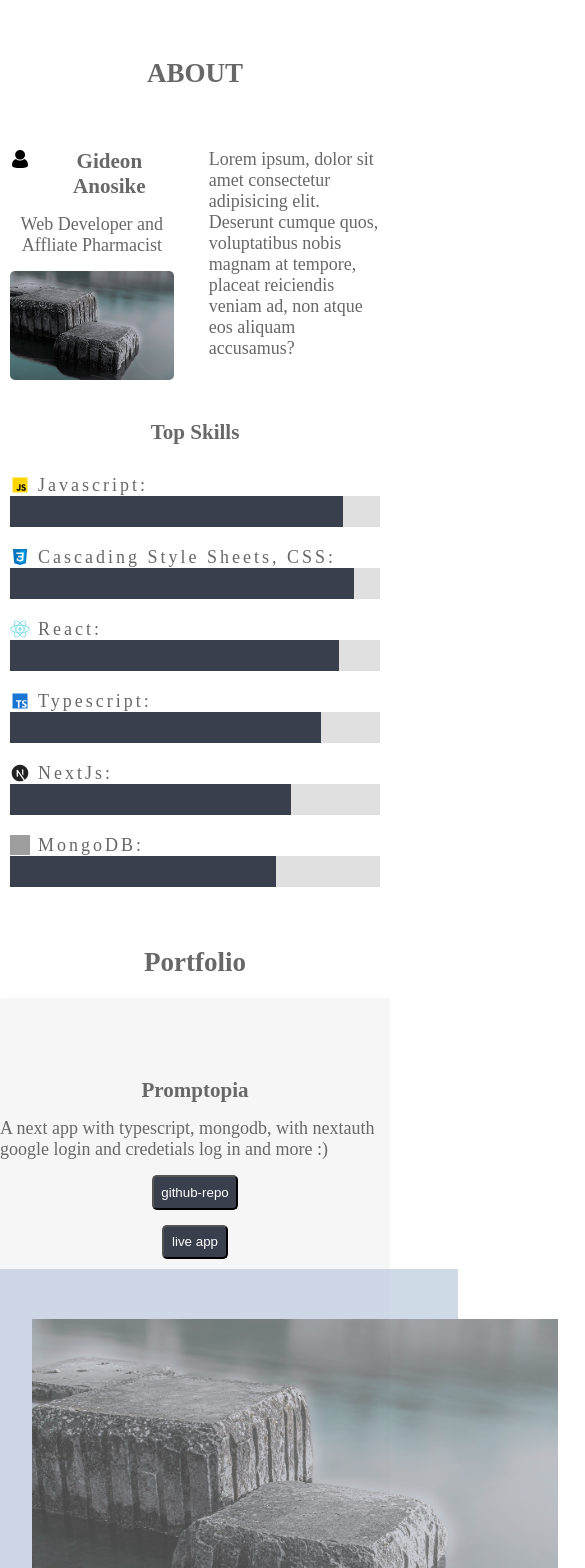
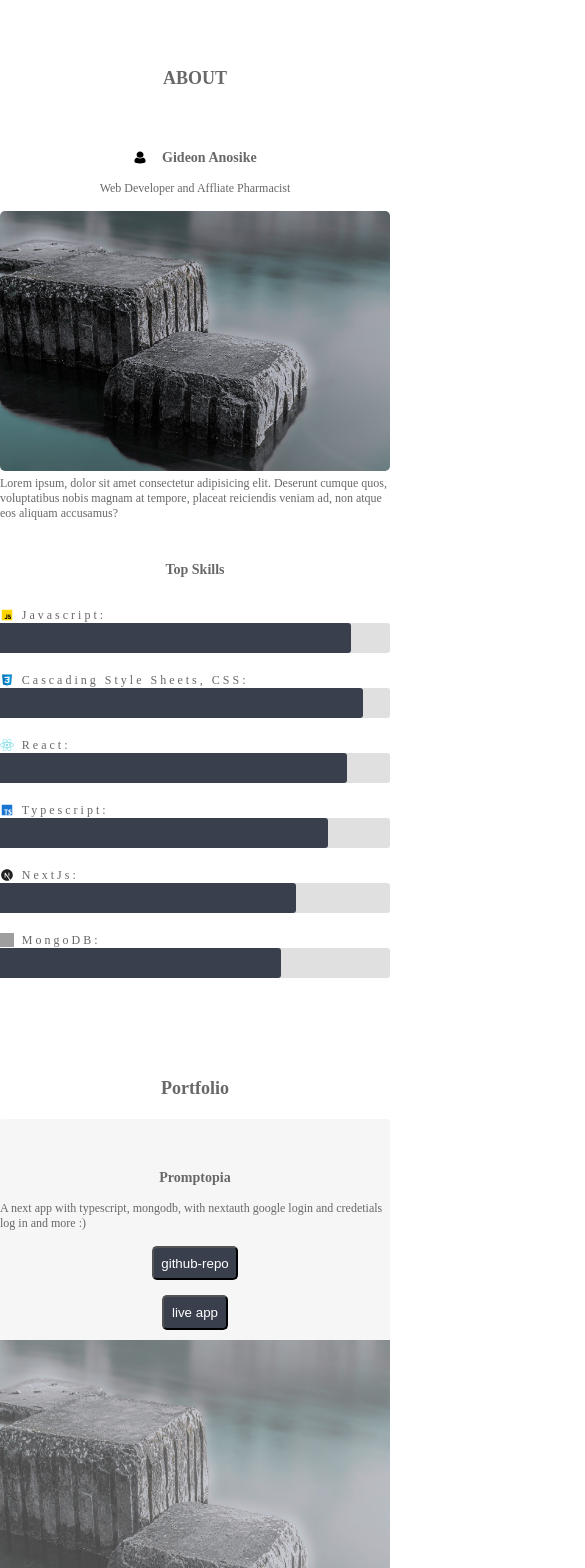
Before and after one commit to Ebubejisos/Portfolio, a React (Vite) app: page / in a window 390 px wide. Shown: the part 432-2000 px from the top of the page, 585 px wide, since content can reach past the window. Built offline with nearby package versions, Linux system fonts and the light colour scheme; grey boxes are pictures that could not be loaded.

Commit message:
updates!! responsive design

```diff
--- a/src/assets/styles/contact.scss
+++ b/src/assets/styles/contact.scss
@@ -85,6 +85,14 @@ li.contact img{
   display: flex;
   flex-wrap: wrap;
   gap: 20px;
+
+  input, textarea {
+    outline: none;
+    padding: 10px ;
+    border: 1px solid $secondary;
+    color: inherit;
+  }
+
   input[type=text],input[type=email] {
     width: 250px;
     height: fit-content;
@@ -94,13 +102,7 @@ li.contact img{
     }
   }
   textarea {
-    flex:100%
-  }
-  input, textarea {
-    outline: none;
-    padding: 10px ;
-    border: 1px solid $secondary;
-    color: inherit;
+    flex-basis: 100%;
   }
 }
 
@@ -118,8 +120,8 @@ li.contact img{
     display: flex;
     gap: 5px;
     img {
-      width: 18px;
-      height: 18px;
+      width: 1.1em;
+      height: 1.1em;
     }
     span {
       text-transform: uppercase;
@@ -128,3 +130,13 @@ li.contact img{
   }
 
 }
+
+@media screen and (max-width: 720px) {
+  .contact-detail-container{
+    @include flex(column, 20px)
+  }
+  .contact-info-list {
+    @include flex(column, 2px);
+    align-items: center;
+  }
+}
--- a/src/assets/styles/main.scss
+++ b/src/assets/styles/main.scss
@@ -6,13 +6,17 @@
   box-sizing: border-box;
 }
 
+:root {
+  --font-size: 18px;
+}
+
 html {
   scroll-behavior: smooth;
 }
 
 body {
   background: $white;
-  font-size: 18px;
+  font-size: var(--font-size);
   font-family: 'Times New Roman', Times, serif;
   color: #686868;
   text-align: center;
@@ -61,6 +65,7 @@ body {
 
 .nav-list a {
   display: flex;
+  align-items: center;
   padding: 14px 10px;
   text-decoration: none;
 
@@ -74,17 +79,17 @@ body {
   }
 
   img {
-    width: 20px;
-    height: 20px;
+    width: 1.12em;
+    height: calc(var(--font-size) * 1.12);//same with above method
   }
 }
 .search-bar {
   padding: 14px 0px;
-  font-size: 0.8em;
   margin-right: 5px;
   height: fit-content;
   display: flex;
   input {
+    font-size: 0.9em;
     background-image: url(../icons/magnify.svg);
     background-position: 1px 1px;
     background-repeat: no-repeat;
@@ -107,20 +112,28 @@ body {
 
 // ABOUT STYLES
 .about-section {
-  max-width: 1000px;
+  max-width: 1100px;
   margin: 0 auto;
   // background-color: $secondary;
-  padding: 90px 10px 0px 10px;
+  padding-top: 90px;
 
   h1 {
     // background-color: $white;
+    margin: 10px 0px;
     text-transform: uppercase;
   }
 }
+
+.about-container {
+  background-color: #f8f8f852;
+  padding: 10px 10px;
+  border-radius: 5px;
+}
+
 .carousel {
   margin-top: 60px;
   display: flex;
-  justify-content: space-between;
+  // justify-content: space-between;
   gap: 35px;
   p.about-me{
     text-align: left;
@@ -129,9 +142,10 @@ body {
     display: flex;
     gap: 15px;
     justify-content: center;
+    align-items: center;
     img {
-      width: 20px;
-      height: 20px;
+      width: 1.15em;
+      height: 1.15em;
     }
   }
 }
@@ -141,6 +155,7 @@ body {
   img {
     border-radius: 5px;
     width: 100%;
+    height: auto;
   }
   .figcaption p {
     margin: 15px 0;
@@ -148,13 +163,15 @@ body {
 }
 
 .core-skills {
-  padding-top: 40px;
+  margin: 40px 0px;
 }
 .core-skills .skill-list {
-  margin-top: 30px;
+  max-width: 900px;
+  margin: 30px auto;
   text-align: left;
   display: flex;
   flex-direction: column;
+  list-style-type: none;
   gap: 20px;
   li {
     display: flex;
@@ -164,12 +181,25 @@ body {
       letter-spacing: 3px;
     }
     div.progress-bar-container {
-    background-color: #e0e0e0;;
+    background-color: #e0e0e0;
+    border-radius: 0px 3px 3px 0px;
     }
   }
 }
+
+.skill-list .skill-name {
+  display: flex;
+  gap: 8px;
+  align-items: center;
+  img {
+    width: 1.15em;
+    height: 1.15em;
+  }
+}
+
 div.progress-bar {
   background-color: $black;
+  border-radius: inherit;
   p {
     opacity: 0;
     color: $white;
@@ -183,11 +213,17 @@ div.progress-bar {
   padding: 5px 0px;
 }
 
-.skill-list .skill-name {
-  display: flex;
-  gap: 8px;
-  img {
-    width: 20px;
-    height: 20px;
+
+@media screen and (max-width: 780px) {
+}
+
+@media screen and (max-width: 500px) {
+  :root {
+    --font-size: 12px;
+  }
+
+  // ABOUT SECTION STYLES
+  .carousel {
+    @include flex(column, 5px);
   }
 }
--- a/src/assets/styles/portfolio.scss
+++ b/src/assets/styles/portfolio.scss
@@ -14,10 +14,13 @@
   border-radius: 3px;
   display: flex;
   flex-direction: column;
-  gap: 40px;
+  gap: 60px;
 }
 
 .img-container{
+  flex-grow: 1;
+  display: flex;
+  justify-content: flex-start;
   .img-frame{
     max-width: 600px;
     height: 350px;
@@ -28,29 +31,35 @@
     }
   }
   img {
+    position: relative;
+    top: 50px;
+    left: 100px;
     max-width: 600px;
     height: 350px;
-    transform: translate(100px,50px);
   }
 }
 
 .project {
   margin: 30px 0px;
   width: 100%;
+  padding: 0px 20px;
   display: flex;
-  justify-content: center;
   flex-wrap: wrap;
   gap: 10px;
   &:nth-child(even) {
     flex-direction: row-reverse;
+    .img-container {
+      justify-content: flex-end;
+    }
     .img-container img {
-      transform: translate(-100px,50px);
+      left: -100px;
     }
   }
 }
 
 .project-details {
   margin-top: 20px;
+  width: 33.33%;
   display: flex;
   flex-direction: column;
   align-items: center;
@@ -68,9 +77,33 @@
   }
 }
 
-@media screen and (min-width: 780px){
+@media screen and (max-width: 780px){
+  .project {
+    @include flex(column, 10px);
+    margin: 0px;
+    padding: 0px;
+    &:nth-child(even) .img-container {
+      justify-content: center;
+      img {
+        top: 0;
+      left: 0;
+      width: 100%;
+      height: 100%;
+      }
+    }
+  }
   .project-details {
-    flex-basis: 30%;
-    align-items: flex-start;
+    width: 100%;
+  }
+
+  .img-container {
+    justify-content: center;
+  }
+
+  .project .img-container img {
+    top: 0;
+    left: 0;
+    width: 100%;
+    height: 100%;
   }
 }
--- a/src/assets/styles/variables.scss
+++ b/src/assets/styles/variables.scss
@@ -10,3 +10,9 @@ $greenishBlue : #00DDFF;
 $blue : #238aeb;
 $green : #7aff58;
 $font-stack: Helvetica, sans-serif;
+
+@mixin flex($direction,$pixel){
+  display: flex;
+  flex-direction: $direction;
+  gap: $pixel;
+}
```
